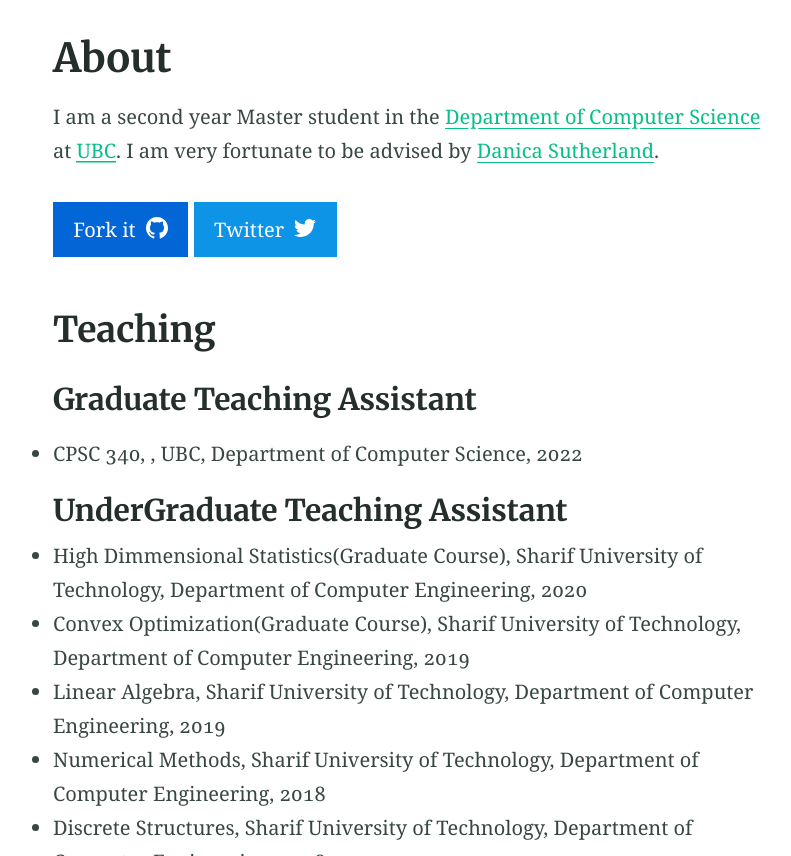
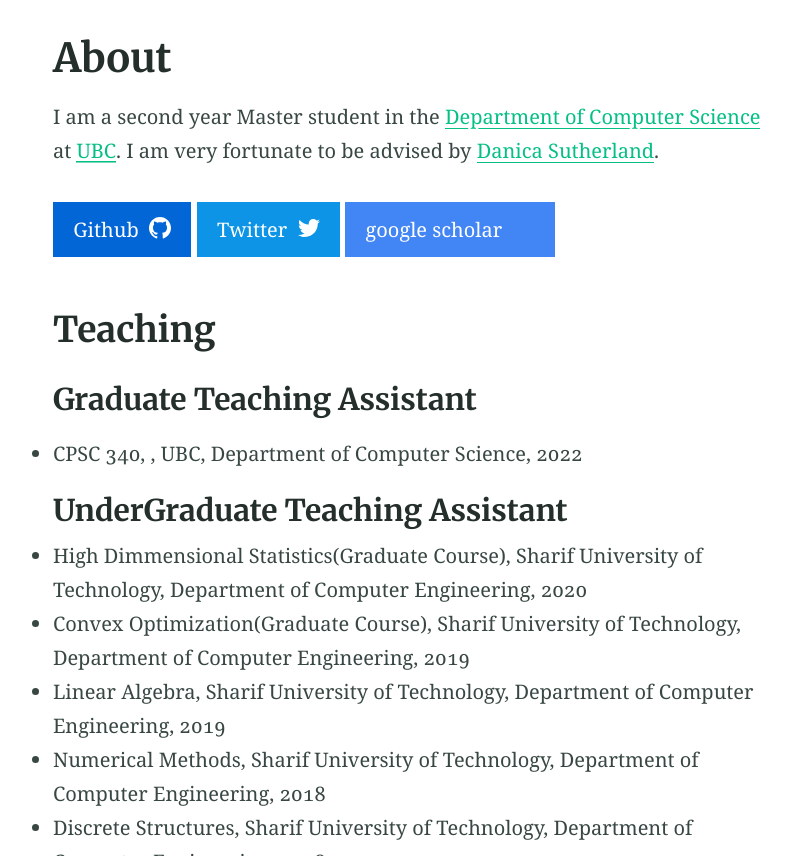
Before and after one commit to miadj7/miladj7.github.io, a Jekyll site: the page built from index.md, in a window 1280 px wide and 900 px high, scrolled down 368 px, cut to the strip 44-900 px from the top of the window. Shown: the whole strip, without its empty margins (230-1021 px from the left). Built offline with Jekyll 4.4.1, drawn with Linux system fonts in a browser that asks for light colours.

Commit message:
Update index.md

```diff
--- a/index.md
+++ b/index.md
@@ -9,7 +9,7 @@ excerpt: "Alembic is a starting point for [Jekyll](https://jekyllrb.com/) projec
 
 I am a second year Master student in the  [Department of Computer Science](https://www.cs.ubc.ca/) at [UBC](https://www.ubc.ca/). I am very fortunate to be advised by [Danica Sutherland](https://djsutherland.ml/).
 
-{% include button.html text="Fork it" icon="github" link="https://github.com/miladj7" color="#0366d6" %} {% include button.html text="Twitter" icon="twitter" link="https://twitter.com/MiladJalaliA" color="#0d94e7" %}
+{% include button.html text="Github" icon="github" link="https://github.com/miladj7" color="#0366d6" %} {% include button.html text="Twitter" icon="twitter" link="https://twitter.com/MiladJalaliA" color="#0d94e7" %} {% include button.html text="google scholar" icon="google scholar" link="https://github.com/miladj7" color="#4285F4" %}
 
 ## Teaching
 
```
